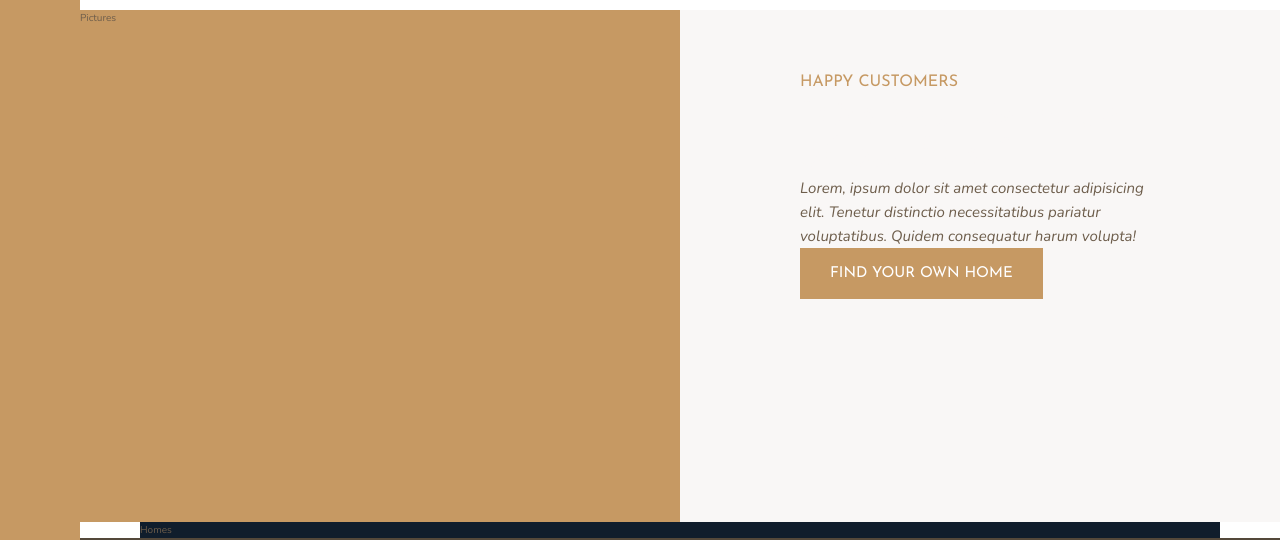
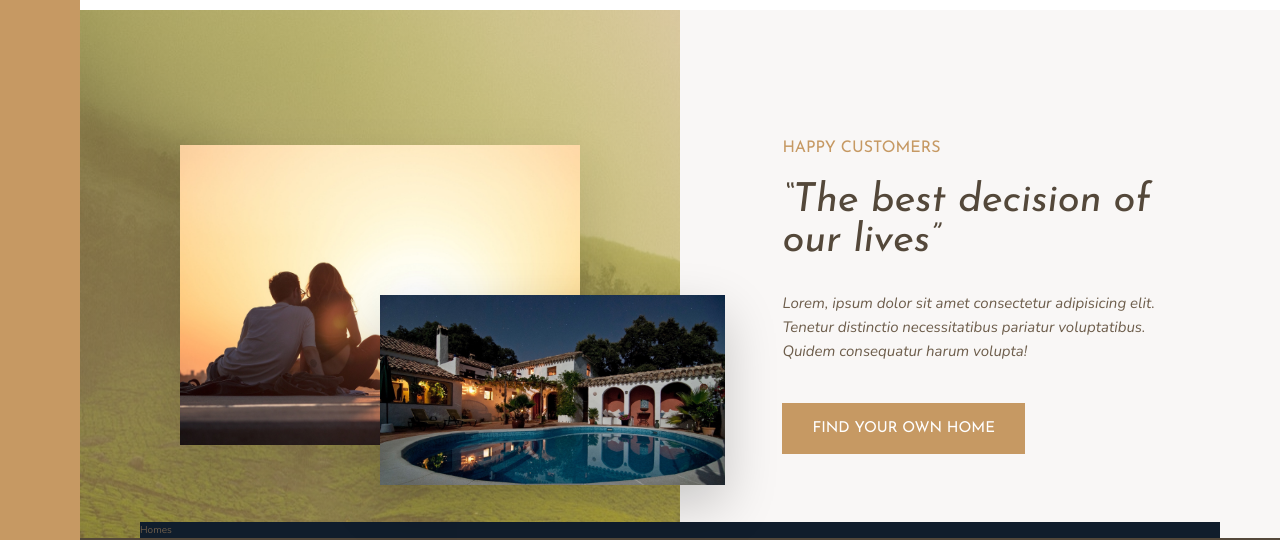
Before and after one commit to amxavier68/nexter, a React app: page / in a window 1280 px wide. Shown: the part 1298-1838 px from the top of the page. Built offline with nearby package versions, Linux system fonts and the light colour scheme; no server answers.

Commit message:
Finalized Story Section

```diff
--- a/scss/abstracts/_variables.scss
+++ b/scss/abstracts/_variables.scss
@@ -6,10 +6,15 @@ $color-secondary: #101d2c;
 
 $color-grey-light-1: #f9f7f6;
 $color-grey-light-2: #aaa;
-
 $color-grey-dark-1: #54483A;
 $color-grey-dark-2: #6D5D4B;
 
 // FONT VARIABLES
 $font-primary: 'Nunito', sans-serif;
 $font-display: 'Josefin Sans', sans-serif;
+
+// MARGINS
+.mb-sm { margin-bottom: 2rem; }
+.mb-md { margin-bottom: 3rem; }
+.mb-lg { margin-bottom: 4rem; }
+.mb-xl { margin-bottom: 8rem; }
--- a/scss/base/_typography.scss
+++ b/scss/base/_typography.scss
@@ -17,7 +17,6 @@ body {
 .heading-2 {
   @extend %heading;
   font-size: 4rem;
-  color: $color-grey-dark-1;
   font-style: italic;
   line-height: 1;
 
--- a/scss/layout/_story.scss
+++ b/scss/layout/_story.scss
@@ -7,17 +7,42 @@
     background-color: $color-primary;
     grid-column: full-start / col-end 4;
 
+    background-image: linear-gradient(rgba($color-primary, .5), rgba($color-primary, .5)), url(../../public/img/back.jpg);
+
+    display: grid;
+    grid-template-rows: repeat(6, 1fr);
+    grid-template-columns: repeat(6, 1fr);
+    align-items: center;
+  }
+
+  &__img--1 {
+    width: 100%;
+    grid-row: 2 / 6;
+    grid-column: 2 / 6;
+    box-shadow: 0 2rem 5rem rgba(0,0,0,.1);
+  }
+
+  &__img--2 {
+    width: 115%;
+    grid-row: 4 / 6;
+    grid-column: 4 / 7;
+    z-index: 25;
+    box-shadow: 0 2rem 5rem rgba(0,0,0,.2);
   }
 
   &__content {
     background-color: $color-grey-light-1;
     grid-column: col-start 5 / full-end;
+    padding: 6rem 8vw;
 
-    padding: 6rem 12rem;
+    display: grid;
+    align-content: center;
+    justify-items: start;
   }
 
   &__text {
     font-size: 1.5rem;
     font-style: italic;
+    margin-bottom: 4rem;
   }
 }
--- a/src/components/App.css
+++ b/src/components/App.css
@@ -1,3 +1,15 @@
+.mb-sm {
+  margin-bottom: 2rem; }
+
+.mb-md {
+  margin-bottom: 3rem; }
+
+.mb-lg {
+  margin-bottom: 4rem; }
+
+.mb-xl {
+  margin-bottom: 8rem; }
+
 *,
 *::before,
 *::after {
@@ -21,7 +33,6 @@ body {
 
 .heading-2 {
   font-size: 4rem;
-  color: #54483A;
   font-style: italic;
   line-height: 1; }
   .heading-2--light {
@@ -111,11 +122,31 @@ body {
   grid-column: full-start / full-end; }
   .story__pictures {
     background-color: #c69963;
-    grid-column: full-start / col-end 4; }
+    grid-column: full-start / col-end 4;
+    background-image: linear-gradient(rgba(198, 153, 99, 0.5), rgba(198, 153, 99, 0.5)), url(../../public/img/back.jpg);
+    display: grid;
+    grid-template-rows: repeat(6, 1fr);
+    grid-template-columns: repeat(6, 1fr);
+    align-items: center; }
+  .story__img--1 {
+    width: 100%;
+    grid-row: 2 / 6;
+    grid-column: 2 / 6;
+    box-shadow: 0 2rem 5rem rgba(0, 0, 0, 0.1); }
+  .story__img--2 {
+    width: 115%;
+    grid-row: 4 / 6;
+    grid-column: 4 / 7;
+    z-index: 25;
+    box-shadow: 0 2rem 5rem rgba(0, 0, 0, 0.2); }
   .story__content {
     background-color: #f9f7f6;
     grid-column: col-start 5 / full-end;
-    padding: 6rem 12rem; }
+    padding: 6rem 8vw;
+    display: grid;
+    align-content: center;
+    justify-items: start; }
   .story__text {
     font-size: 1.5rem;
-    font-style: italic; }
+    font-style: italic;
+    margin-bottom: 4rem; }
--- a/src/components/elements/Story.js
+++ b/src/components/elements/Story.js
@@ -1,18 +1,21 @@
 import React from 'react';
+
 import '../App.css';
+
+import Story1 from '../../../public/img/story-1.jpeg';
+import Story2 from '../../../public/img/story-2.jpeg';
 
 const Story = () => {
   return (
     <div className='story'>
       <div className='story__pictures'>
-
-
-        Pictures
+        <img src={Story1} className='story__img--1' alt='couple with new home' />
+        <img src={Story2} className='story__img--2' alt='new home' />
       </div>
 
       <div className='story__content'>
-        <h3 className='heading-3'>Happy Customers</h3>
-        <h2 className='heading-2 heading-2--light'>&ldquo;The best decision of our lives&rdquo;</h2>
+        <h3 className='heading-3 mb-sm'>Happy Customers</h3>
+        <h2 className='heading-2 heading-2--dark mb-md'>&ldquo;The best decision of our lives&rdquo;</h2>
         <p className='story__text'>Lorem, ipsum dolor sit amet consectetur adipisicing elit. Tenetur distinctio necessitatibus pariatur voluptatibus. Quidem consequatur harum volupta!</p>
         <button className='btn'>Find your own home</button>
       </div>
```
